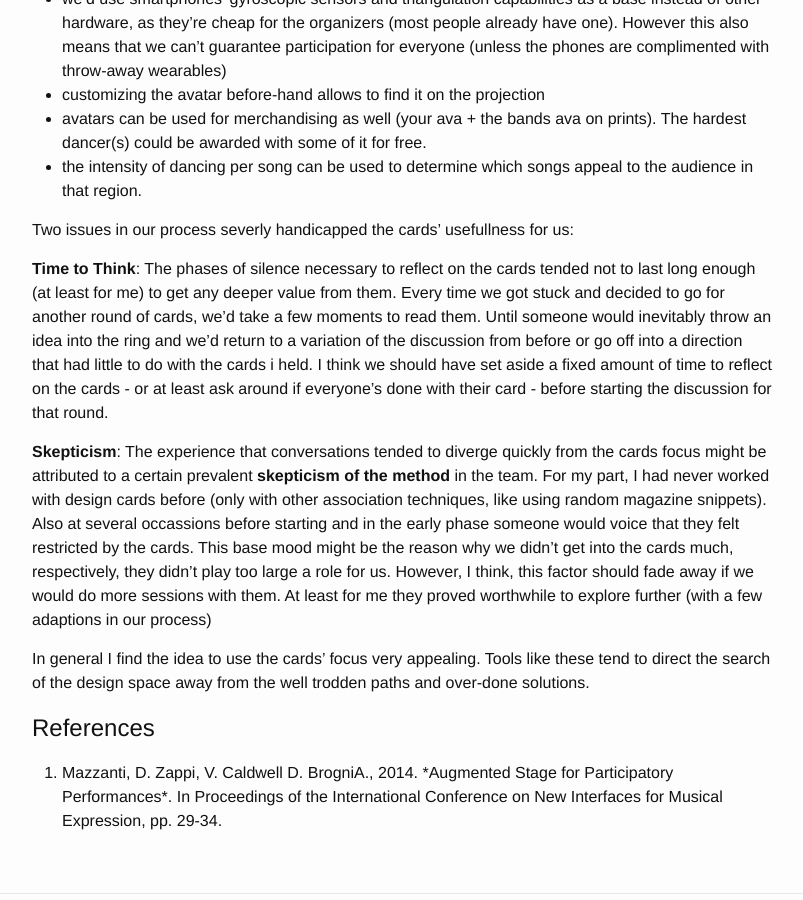
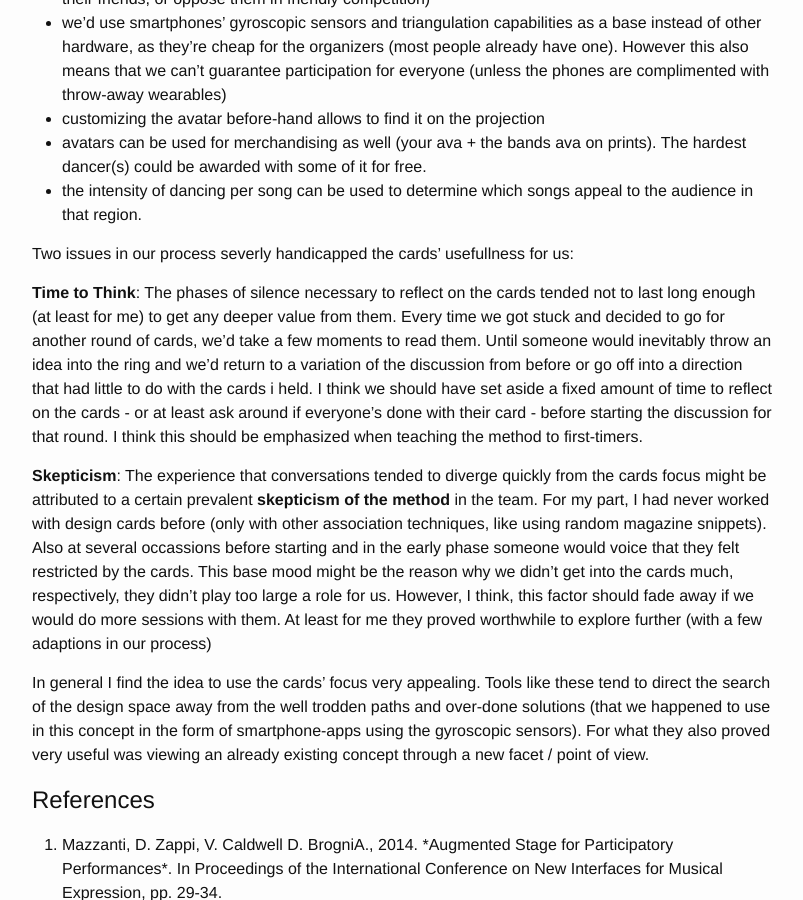
Before and after one commit to m0ru/gameful-design, a Jekyll site: the page built from _posts/2015-04-01-godtfrey.md, in a window 1280 px wide and 900 px high, scrolled down 5343 px. Shown: the whole window, without its empty margins (238-1041 px from the left). Built offline with Jekyll 4.4.1, drawn with Linux system fonts in a browser that asks for light colours; some of the changed text lies outside the part shown.

Commit message:
Finished godtfrey post.

```diff
--- a/_posts/2015-04-01-music.md
+++ b/_posts/2015-04-01-godtfrey.md
@@ -41,7 +41,7 @@ The band has prepared two differently themed songs and stage settings. E.g.:
 
 Depending on which side the power bars balance is on, a band can flip the themes. Either live, if they're crazily prepared, between songs or only for the final song (which is the minimal effort on their end of things).
 
-Not in the video: The measured dance-activity can be used to determine the songs that work well. Also the avatars could be used for merchantising ("your avatar and the band's avatars as a print") which could be gifted to the hardest rocking fans for free as an incentive.
+Not in the video but an interesting idea (that came with the help of the manager card): The measured dance-activity can be used to determine the songs that work well. Also the avatars could be used for merchantising ("your avatar and the band's avatars as a print") which could be gifted to the hardest rocking fans for free as an incentive.
 
 ## Analysis
 
@@ -130,26 +130,12 @@ After that we mainly refined the dance-battle concept. Most of the elements we'd
 Two issues in our process severly handicapped the cards' usefullness for us:
 
 <a id="timetothink"></a>**Time to Think**: The phases of silence necessary to reflect on the cards tended not to last long enough (at least for me) to get any deeper value from them. Every time we got stuck and decided to go for another round of cards, we'd take a few moments to read them. Until someone would inevitably throw an idea into the ring and we'd return to a variation of the discussion from before or go off into a direction that had little to do with the cards i held. I think we should have set aside a fixed amount of time to reflect on the cards - or at least ask around if everyone's done with their
-card - before starting the discussion for that round.
+card - before starting the discussion for that round. I think this should be emphasized when teaching the method to first-timers.
 
 <a id="skepticism"></a>**Skepticism**: The experience that conversations tended to diverge quickly from the cards focus might be attributed to a certain prevalent **skepticism of the method** in the team. For my part, I had never worked with design cards before (only with other association techniques, like using random magazine snippets). Also at several occassions before starting and in the early phase someone would voice that they felt restricted by the cards. This base mood might be the reason why we didn't get
 into the cards much, respectively, they didn't play too large a role for us. However, I think, this factor should fade away if we would do more sessions with them. At least for me they proved worthwhile to explore further (with a few adaptions in our process)
 
-In general I find the idea to use the cards' focus very appealing. Tools like these tend to direct the search of the design space away from the well trodden paths and over-done solutions.
-
-<!--
-well trodden paths (interaction at concert, motion tracking,...) / see notebook
-
-good for facets of existing ideas
-
-
-only decision @ last song might be enough (minimal preparation) or only visuals
-
-schwer sich in rollen hineinzuversetzen ohne bg-infos
-
-**situatedness** (nicht nur context, sondern auch beschaffenheit der situation, e.g. erwartungen, ideen bei der ankunft,...; nicht nur welche menschen sondern auch in welchem mindset sie ankommen)
--->
-
+In general I find the idea to use the cards' focus very appealing. Tools like these tend to direct the search of the design space away from the well trodden paths and over-done solutions (that we happened to use in this concept in the form of smartphone-apps using the gyroscopic sensors). For what they also proved very useful was viewing an already existing concept through a new facet / point of view.
 
 # References
 
```
